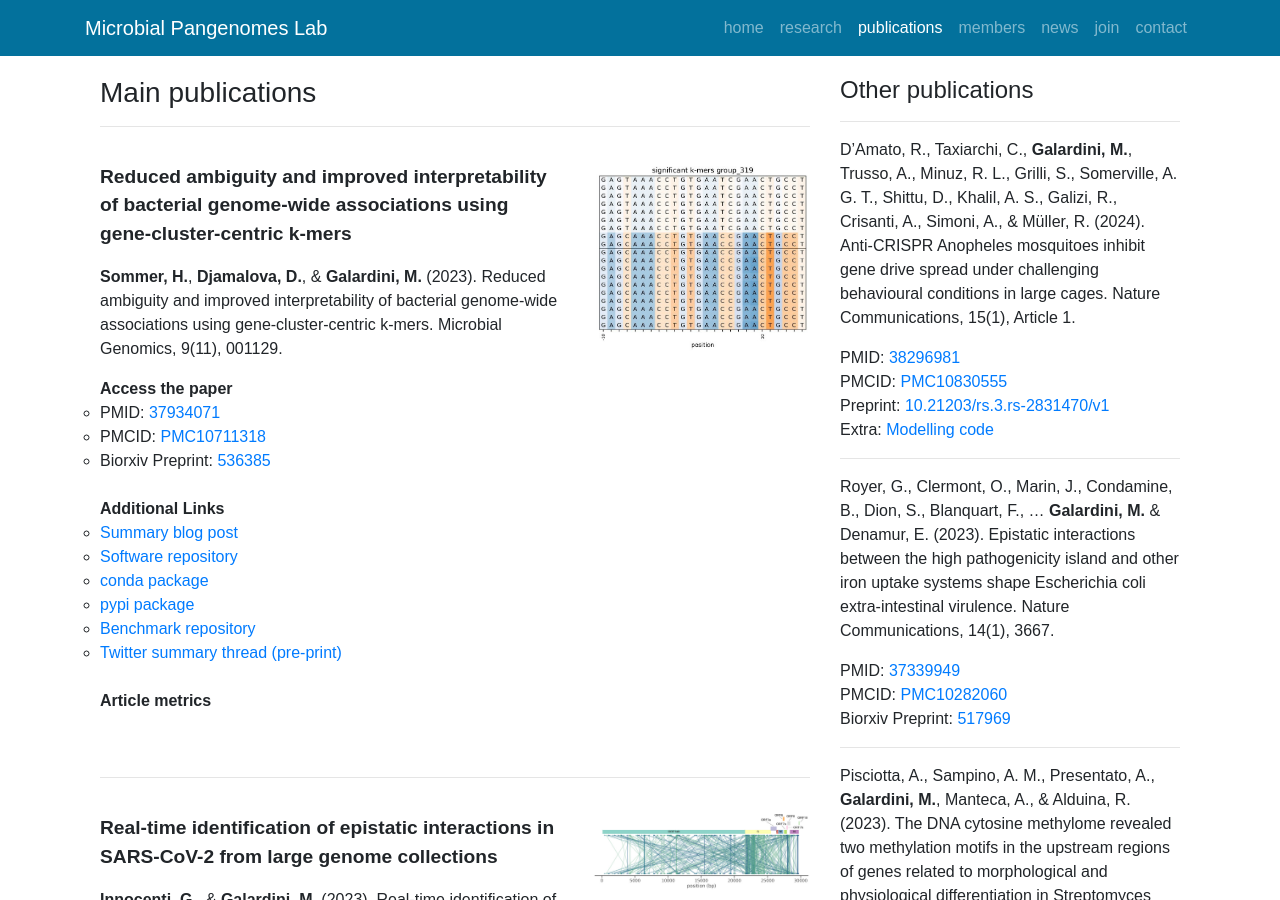
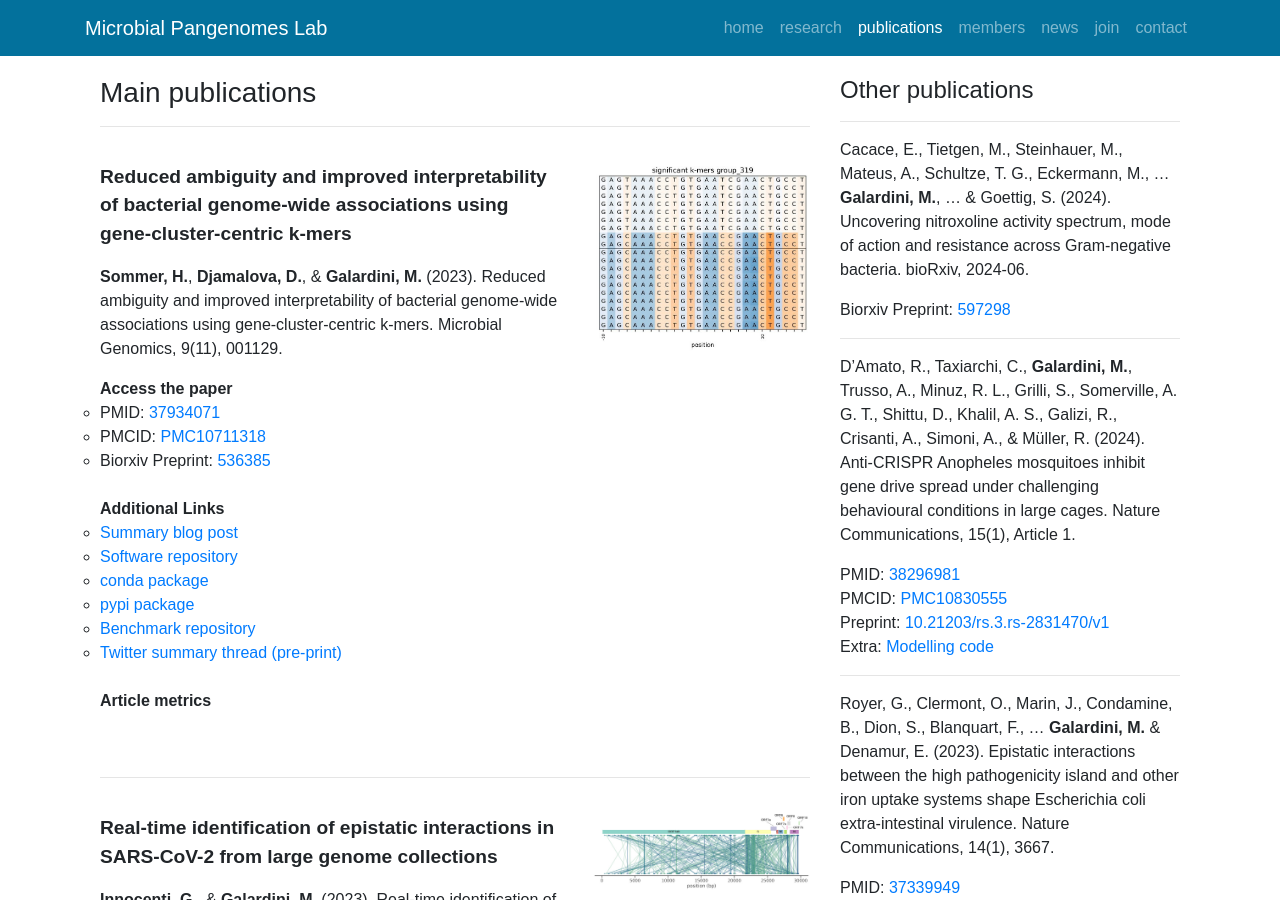
Before and after one commit to microbial-pangenomes-lab/microbial-pangenomes-lab.github.io, a Jekyll site: the page built from publications/index.html, in a window 1280 px wide and 900 px high. Built offline with Jekyll 4.4.1, drawn with Linux system fonts in a browser that asks for light colours; nearby versions of some CDN libraries; comment, search, counter and statistics services are not loaded.

Commit message:
New preprint

```diff
--- a/_data/publications_others.yml
+++ b/_data/publications_others.yml
@@ -45,6 +45,11 @@
 #       url: https://twitter.com/LifeHasOrder/status/1172327493451145218
 #     - name: Celebratory Tweetstorm by corresponding author First Surname
 #       url: https://twitter.com/mctucsf/status/1172334750205218816
+
+ - title: "Uncovering nitroxoline activity spectrum, mode of action and resistance across Gram-negative bacteria"
+   citation: "Cacace, E., Tietgen, M., Steinhauer, M., Mateus, A., Schultze, T. G., Eckermann, M., ... **Galardini, M.**, ... & Goettig, S. (2024). Uncovering nitroxoline activity spectrum, mode of action and resistance across Gram-negative bacteria. bioRxiv, 2024-06."
+   date: '202406'
+   biorxiv: '2024.06.04.597298'
 
  - title: "Anti-CRISPR Anopheles mosquitoes inhibit gene drive spread under challenging behavioural conditions in large cages"
    citation: "D’Amato, R., Taxiarchi, C., **Galardini, M.**, Trusso, A., Minuz, R. L., Grilli, S., Somerville, A. G. T., Shittu, D., Khalil, A. S., Galizi, R., Crisanti, A., Simoni, A., & Müller, R. (2024). Anti-CRISPR Anopheles mosquitoes inhibit gene drive spread under challenging behavioural conditions in large cages. Nature Communications, 15(1), Article 1."
```
